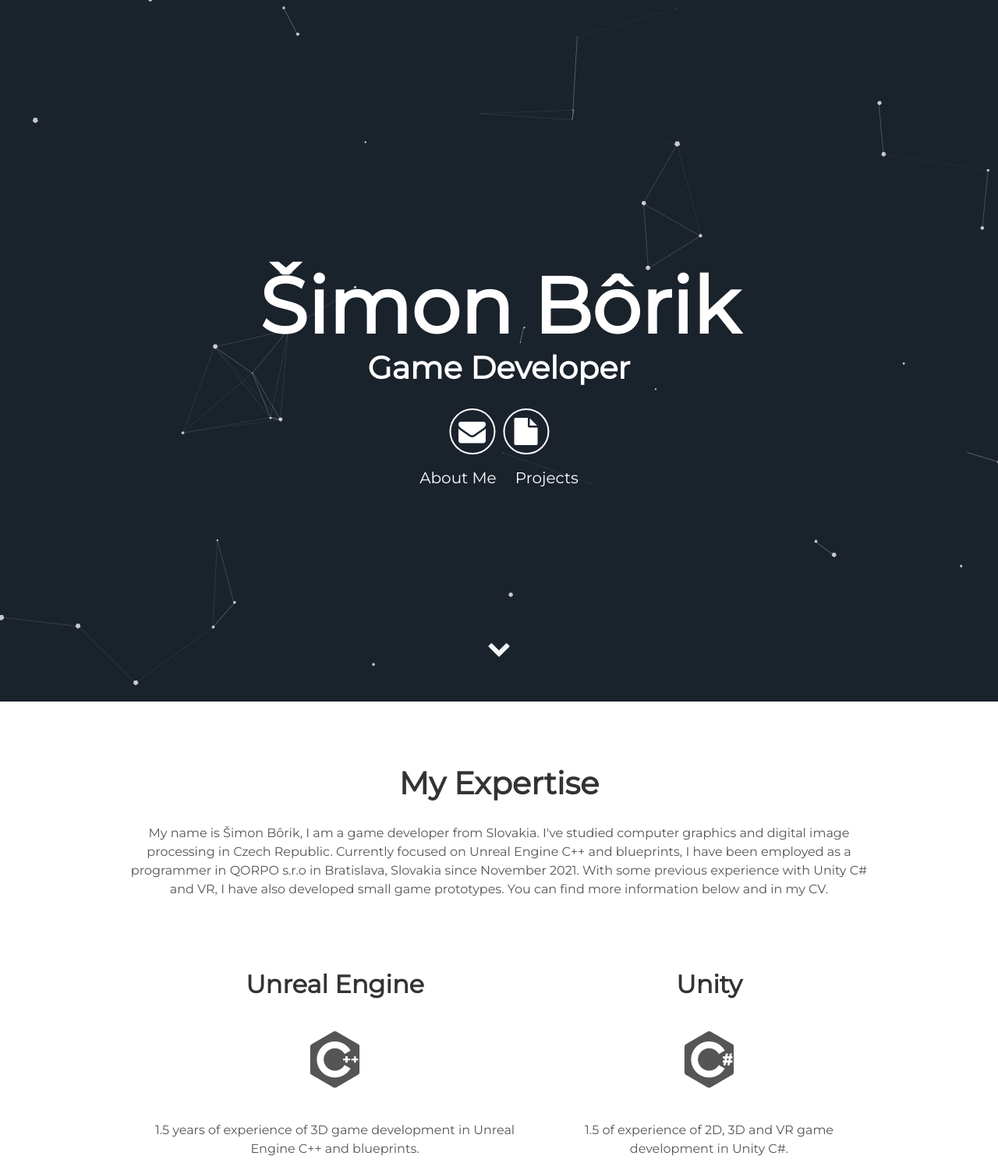
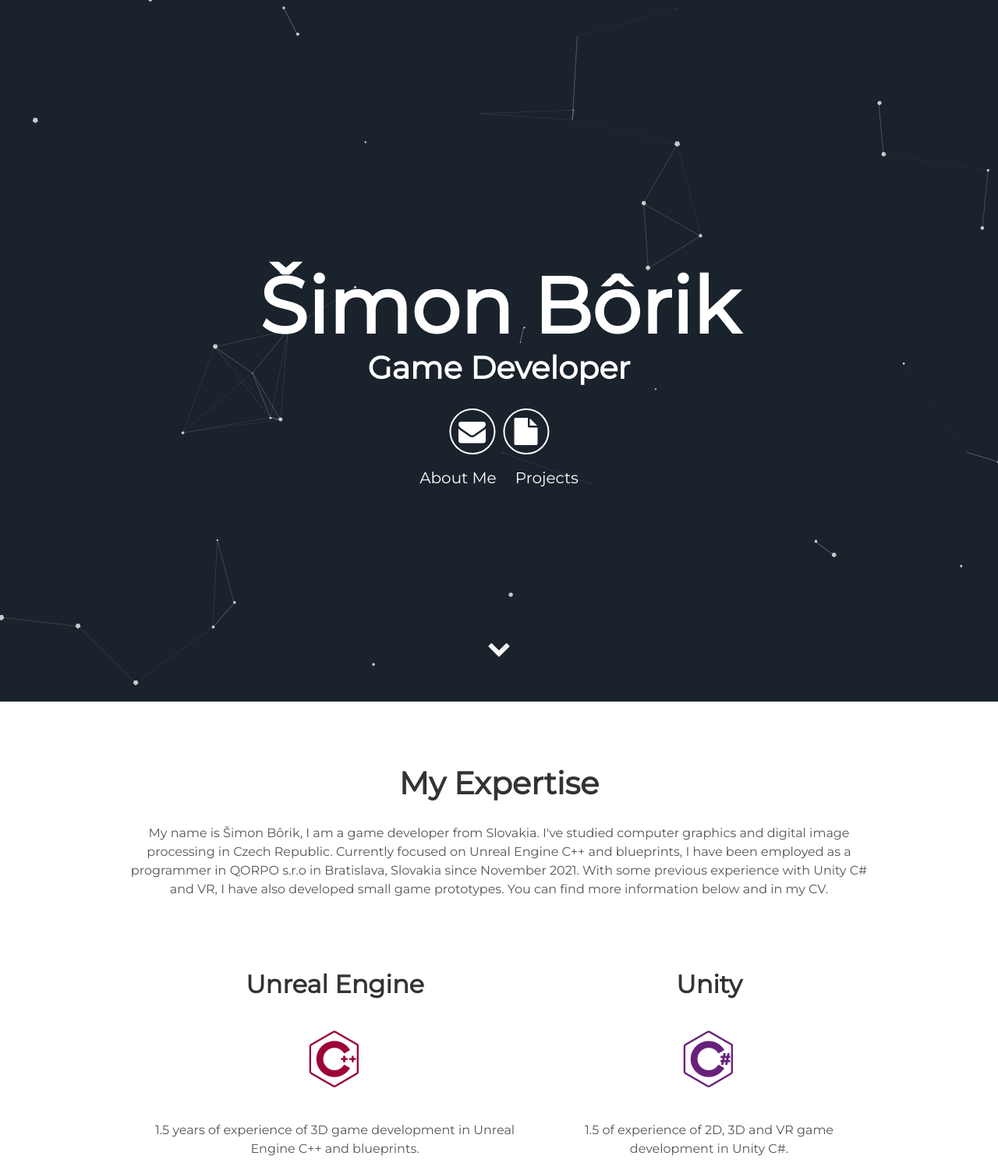
Before and after one commit to SimonBorik/simonborik.github.io, a Jekyll site: the page built from index.html, in a window 1280 px wide. Shown: the top 1492 px of the page at 78% size. Built offline with Jekyll 4.4.1, drawn with Linux system fonts in a browser that asks for light colours; grey boxes are pictures that could not be loaded.

Commit message:
Update about.html

```diff
--- a/_includes/about.html
+++ b/_includes/about.html
@@ -6,13 +6,13 @@
     <div class="tech">
       <h2>Unreal Engine</h2>
       <i class="devicon-unrealengine-original colored"></i>
-      <i class="devicon-cplusplus-plain"></i>
+      <i class="devicon-cplusplus-line colored"></i>
       <p> 1.5 years of experience of 3D game development in Unreal Engine C++ and blueprints. </p>
     </div>
     <div class="tech">
       <h2>Unity</h2>
       <i class="devicon-unity-original colored"></i>
-      <i class="devicon-csharp-plain"></i>
+      <i class="devicon-csharp-line colored"></i>
       <p>1.5 of experience of 2D, 3D and VR game development in Unity C#.</p>
     </div>
 </div>
```
